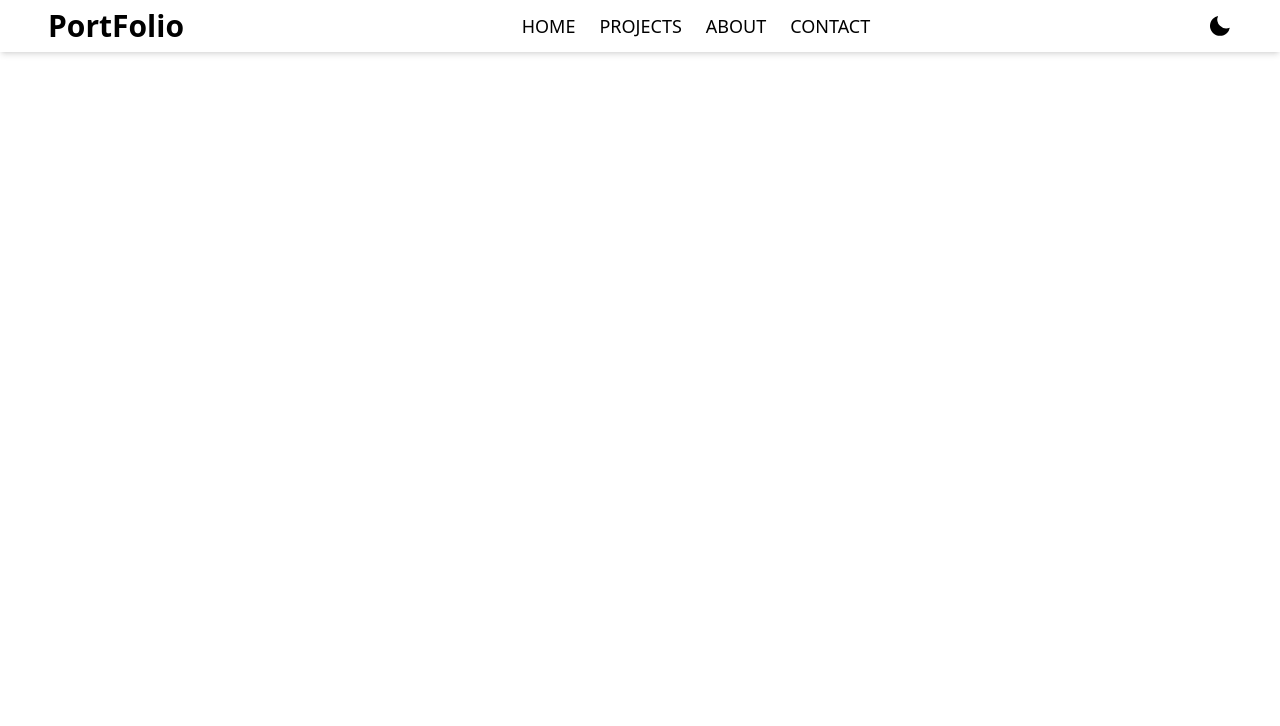
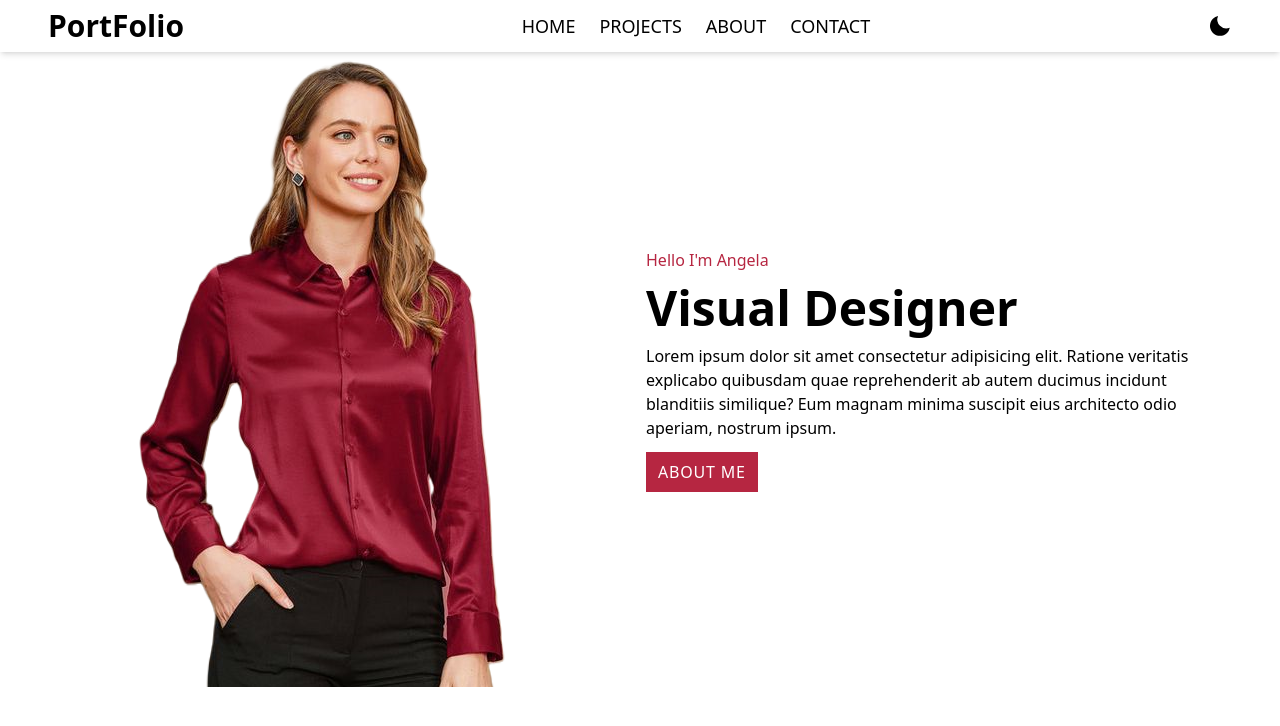
Before and after one commit to BaGorK/ppw-1, a React (Vite) app: page / in a window 1280 px wide. Shown: the top 726 px of the page. Built offline with nearby package versions, Linux system fonts and the light colour scheme.

Commit message:
feat: ppw-1 - hero section

```diff
--- a/src/App.tsx
+++ b/src/App.tsx
@@ -1,10 +1,12 @@
+import Hero from './components/Hero';
 import Navbar from './components/Navbar';
 
 function App() {
   return (
     <>
-      <div>
+      <div className=''>
         <Navbar />
+        <Hero />
       </div>
     </>
   );
--- /dev/null
+++ b/src/components/Hero.tsx
@@ -0,0 +1,36 @@
+function Hero() {
+  return (
+    <div className='dark:bg-black dark:text-white'>
+      <div className='container place-items-center gap-3 grid grid-cols-1 sm:grid-cols-2'>
+        {/* image */}
+        <div>
+          <img
+            src='person.png'
+            alt='hero image'
+            className='bg-cover bg-center '
+          />
+        </div>
+
+        {/* content */}
+        <div className='space-y-3'>
+          <p className='text-primary'>Hello I'm Angela</p>
+          <h1 className='text-5xl font-bold'>Visual Designer</h1>
+          <p>
+            Lorem ipsum dolor sit amet consectetur adipisicing elit. Ratione
+            veritatis explicabo quibusdam quae reprehenderit ab autem ducimus
+            incidunt blanditiis similique? Eum magnam minima suscipit eius
+            architecto odio aperiam, nostrum ipsum.
+          </p>
+          <a
+            href='.'
+            className='inline-block uppercase tracking-wider text-white bg-primary px-3 py-2'
+          >
+            About Me
+          </a>
+        </div>
+      </div>
+    </div>
+  );
+}
+
+export default Hero;
```
